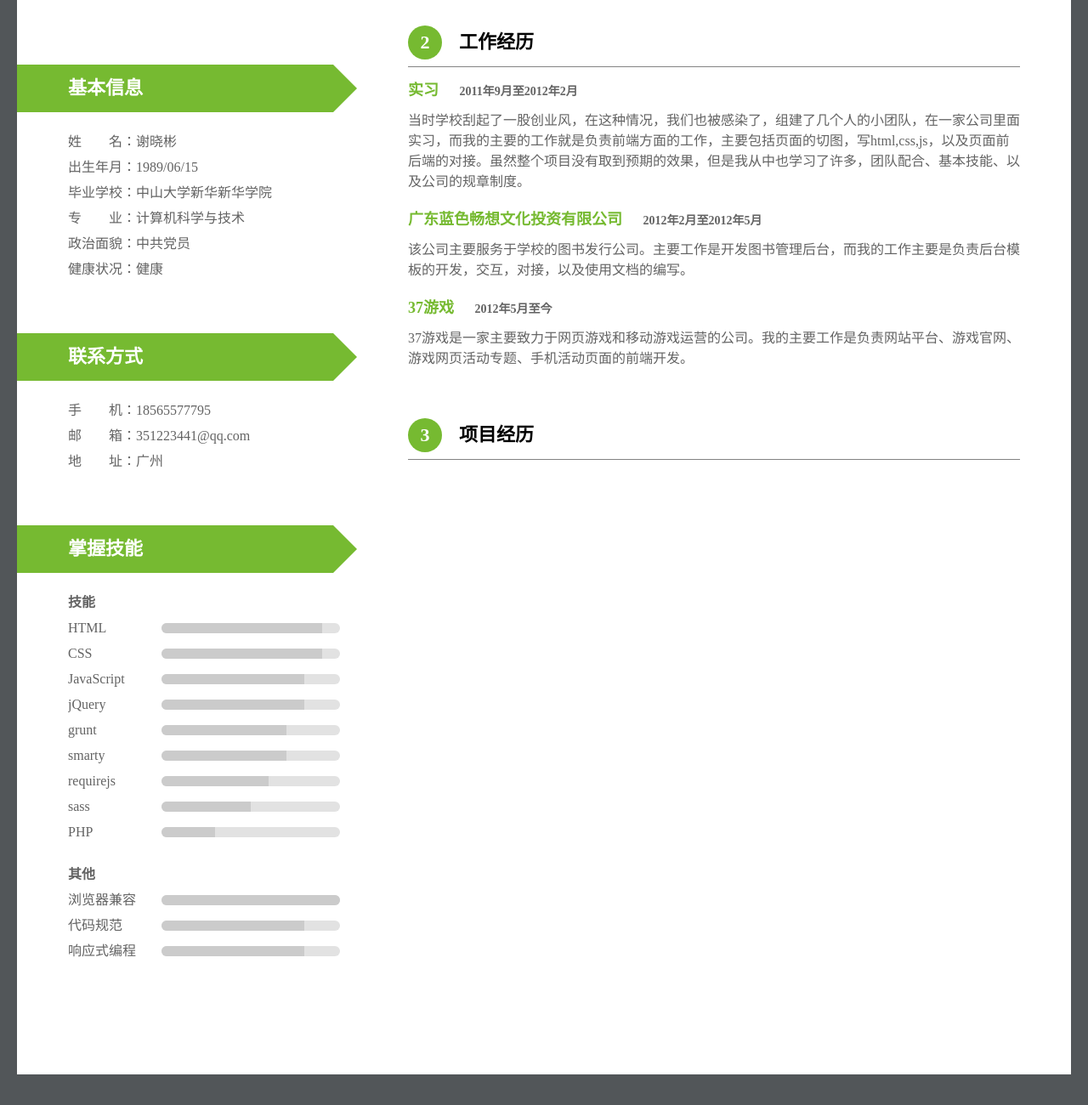
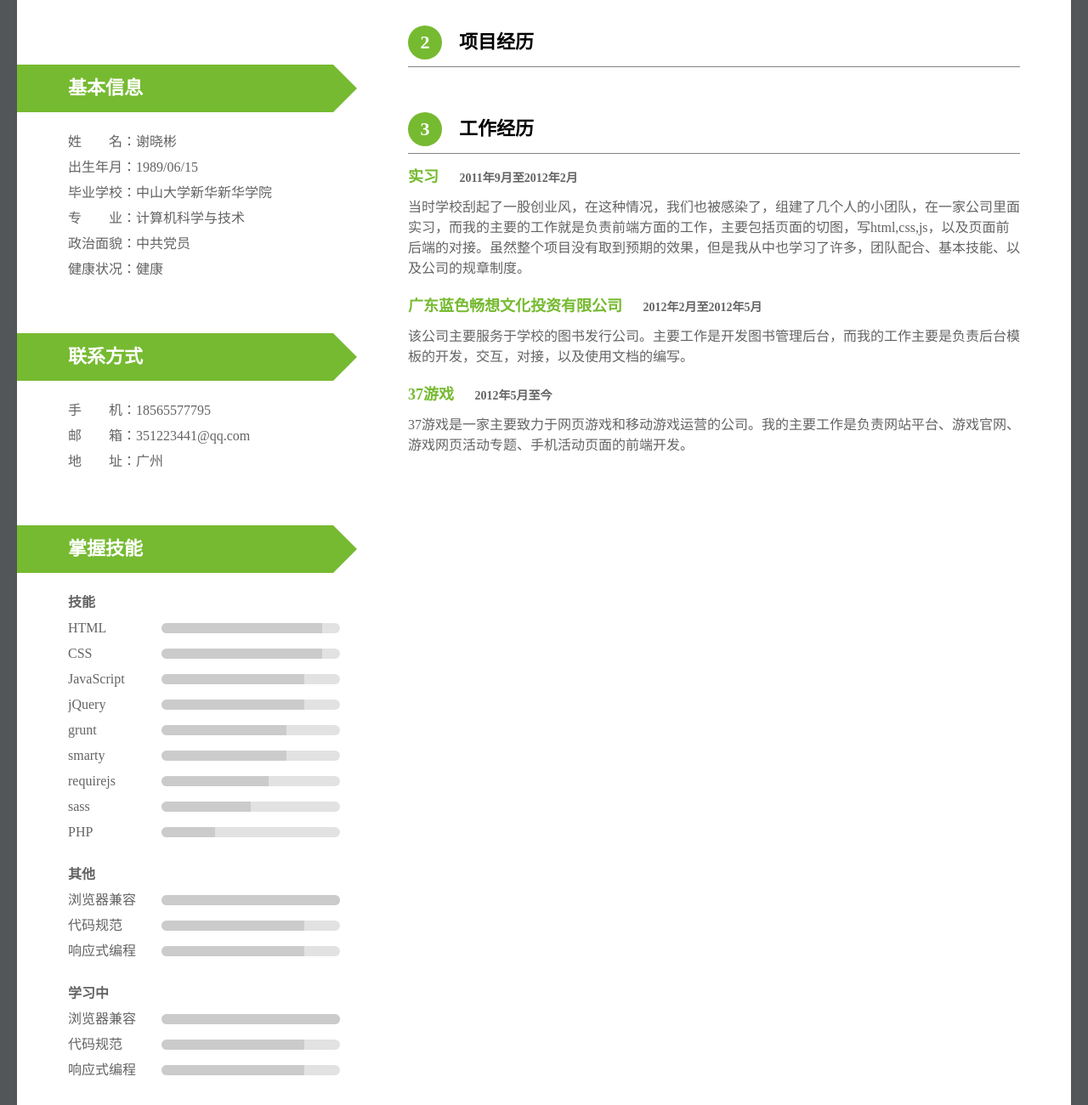
Before and after one commit to frontendX/mycv, a plain HTML site: page index.html in a window 1280 px wide. Shown: the part 440-1740 px from the top of the page at 85% size. Before the commit the page ends 1704 px from the top, so only its background shows below. Drawn offline with Linux system fonts and the light colour scheme.

Commit message:
updated cn

```diff
--- a/index.html
+++ b/index.html
@@ -59,6 +59,13 @@
           <p class="skill-p"><span class="f-fl skill-tr">响应式编程</span><span class="f-fl skill-td"><i class="skill-has-bg skill-has-80"></i></span></p>
         </div>
 
+        <div class="skill">
+          <h4>学习中</h4>
+          <p class="skill-p"><span class="f-fl skill-tr">浏览器兼容</span><span class="f-fl skill-td"><i class="skill-has-bg skill-has-100"></i></span></p>
+          <p class="skill-p"><span class="f-fl skill-tr">代码规范</span><span class="f-fl skill-td"><i class="skill-has-bg skill-has-80"></i></span></p>
+          <p class="skill-p"><span class="f-fl skill-tr">响应式编程</span><span class="f-fl skill-td"><i class="skill-has-bg skill-has-80"></i></span></p>
+        </div>
+
       </div>
     </div>
 
@@ -78,9 +85,16 @@
       </div>
     </div>
 
+    <!-- s/ Project experience -->
+    <div class="data-module">
+      <h3 class="t">项目经历 <span class="icon-num">2</span></h3>
+      <div class="c">
+      </div>
+    </div>
+
     <!-- s/ work experience -->
     <div class="data-module">
-      <h3 class="t">工作经历 <span class="icon-num">2</span></h3>
+      <h3 class="t">工作经历 <span class="icon-num">3</span></h3>
       <div class="c">
         <div class="time-company">
           <h4 class="time-range">实习 <span>2011年9月至2012年2月</span></h4>
@@ -100,13 +114,6 @@
       </div>
     </div>
 
-    <!-- s/ Project experience -->
-    <div class="data-module">
-      <h3 class="t">项目经历 <span class="icon-num">3</span></h3>
-      <div class="c">
-      </div>
-    </div>
-
   </div>
 
 </div>
--- a/stylesheets/cn.css
+++ b/stylesheets/cn.css
@@ -34,6 +34,8 @@ body {background-color:rgb(82, 86, 89);}
 .skill-tr {width:110px;display:block;text-align:left;}
 .skill-td {width:210px;height:12px;display:block;background-color:#e2e2e2;margin:9px auto;position:relative;border-radius:6px;}
 .skill-has-bg {height:12px;background-color:#cbcbcb;position:absolute;left:0;top:0;border-radius:6px 0 0 6px;}
+.skill-has-10 {width:10%;}
+.skill-has-20 {width:20%;}
 .skill-has-30 {width:30%;}
 .skill-has-40 {width:40%;}
 .skill-has-50 {width:50%;}
```
